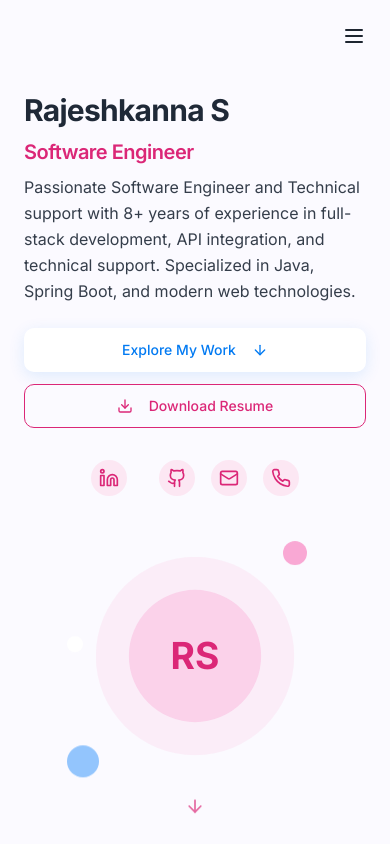
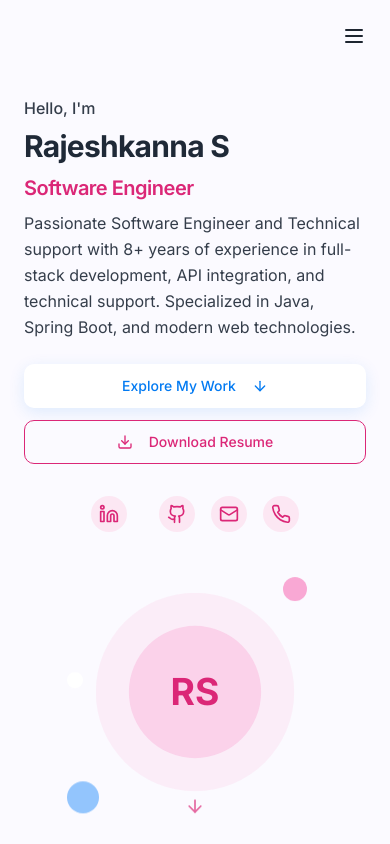
Before and after one commit to rajeshkanna-s/rajeshkanna-portfolio-showcase, a React (Vite) app: page / in a window 390 px wide. Shown: the top 844 px of the page. Built offline with nearby package versions, Linux system fonts and the light colour scheme.

Commit message:
First Page 2

```diff
--- a/src/components/Hero.tsx
+++ b/src/components/Hero.tsx
@@ -17,11 +17,11 @@ const Hero = () => {
       <div className="section-container relative z-10">
         <div className="grid grid-cols-1 lg:grid-cols-2 gap-8 md:gap-12 items-center">
           {/* Left Side - Content */}
-          <div className="text-gray-800 dark:text-white space-y-6 md:space-y-8 animate-fade-in">
+          <div className="text-gray-800 dark:text-white space-y-6 md:space-y-8 animate-fade-in mt-10 sm:mt-16">
             <div className="space-y-2 md:space-y-4">
-              {/* <p className="text-base sm:text-lg md:text-xl font-medium opacity-90">
+              <p className="text-base sm:text-lg md:text-xl font-medium opacity-90">
                 Hello, I'm
-              </p> */}
+              </p>
               <h1 className="text-3xl sm:text-4xl md:text-5xl font-bold leading-tight">
                 Rajeshkanna S
               </h1>
--- a/src/components/Navigation.tsx
+++ b/src/components/Navigation.tsx
@@ -45,7 +45,7 @@ const Navigation = () => {
             onClick={() => scrollToSection('hero')}
             className="text-2xl font-bold text-gradient hover:scale-105 transition-transform"
           >
-            Hello,
+            Rajeshkanna S
           </button>
 
           {/* Desktop Navigation */}
```
